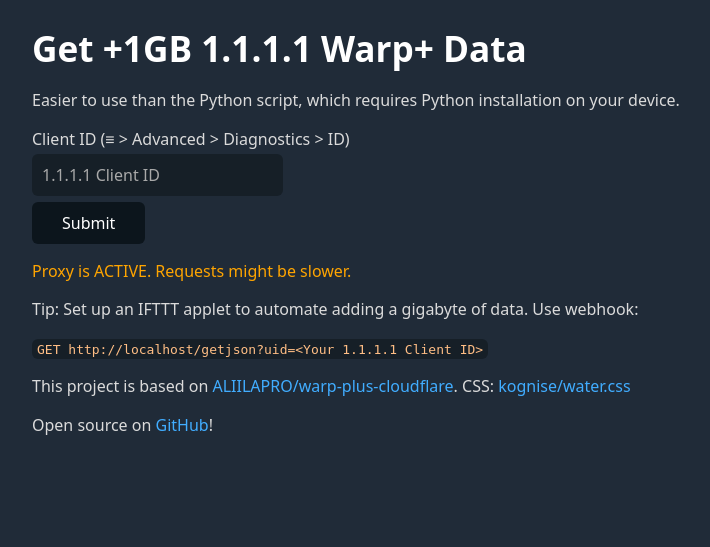
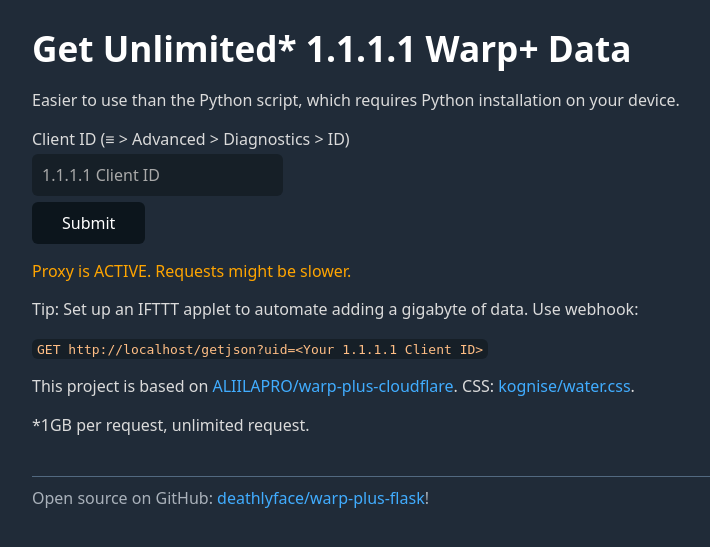
Before and after one commit to deathlyface/warp-plus-gui, a Flask app: page / in a window 1280 px wide. Shown: the top 547 px of the page, without its empty margins (208-918 px from the left). Run offline with Flask 2, Linux system fonts and the light colour scheme.

Commit message:
UI Update

```diff
--- a/templates/index.html
+++ b/templates/index.html
@@ -11,7 +11,7 @@
 </head>
 
 <body>
-    <h1>Get +1GB 1.1.1.1 Warp+ Data</h1>
+    <h1>Get Unlimited* 1.1.1.1 Warp+ Data</h1>
     <p>Easier to use than the Python script, which requires Python installation on your device.</p>
     <form action="/get">
         <label for="uid">Client ID (≡ > Advanced > Diagnostics > ID)</label>
@@ -22,8 +22,11 @@
     <p style="color: {{ color }};">{{ success }}</p>
     <p>Tip: Set up an IFTTT applet to automate adding a gigabyte of data. Use webhook: </p>
     <code>GET {{ host }}getjson?uid=&lt;Your 1.1.1.1 Client ID&gt;</code>
-    <p>This project is based on <a rel="noopener" target="_blank" href="https://github.com/ALIILAPRO/warp-plus-cloudflare">ALIILAPRO/warp-plus-cloudflare</a>. CSS: <a rel="noopener" target="_blank" href="https://github.com/kognise/water.css">kognise/water.css</a></p>
-    <p>Open source on <a rel="noopener" target="_blank" href="https://github.com/deathlyface/warp-plus-flask">GitHub</a>!</p>
+    <p>This project is based on <a rel="noopener" target="_blank" href="https://github.com/ALIILAPRO/warp-plus-cloudflare">ALIILAPRO/warp-plus-cloudflare</a>. CSS: <a rel="noopener" target="_blank" href="https://github.com/kognise/water.css">kognise/water.css</a>.</p>
+	<p>*1GB per request, unlimited request.</p>
+	<footer>
+		Open source on GitHub: <a rel="noopener" target="_blank" href="https://github.com/deathlyface/warp-plus-flask">deathlyface/warp-plus-flask</a>!
+	</footer>
 </body>
 
 </html>
```
